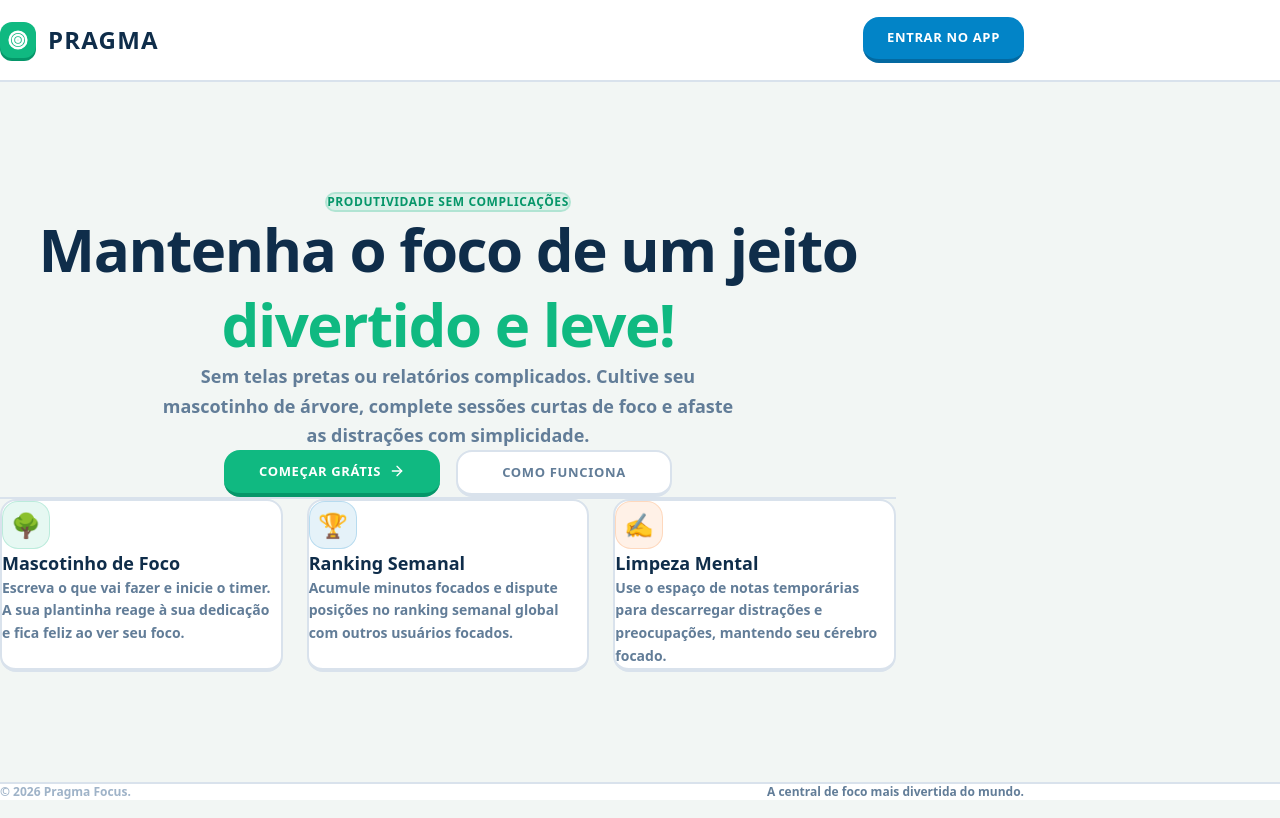
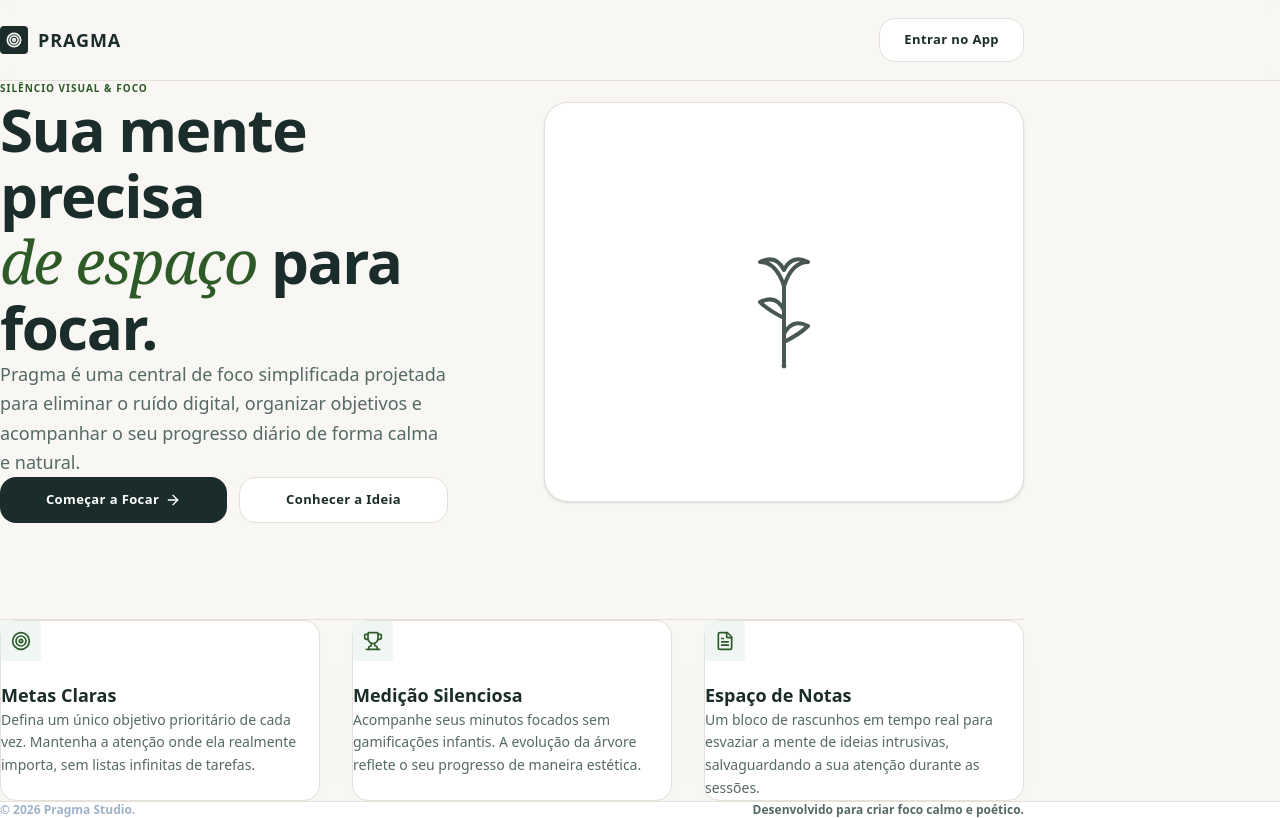
Before and after one commit to Elicarlos/focus-front, a Next.js app: page / in a window 1280 px wide. Built offline with nearby package versions, Linux system fonts and the light colour scheme.

Commit message:
design: implementa o design system autoral zen e minimalista Pragma Studio e remove referencias anteriores

```diff
--- a/src/app/globals.css
+++ b/src/app/globals.css
@@ -1,30 +1,19 @@
 @import "tailwindcss";
 
-/* DESIGN SYSTEM: PRAGMA SAGE & PETROL (HARMONIA ANÁLOGA COM ACENTO DOPAMINÉRGICO) */
+/* DESIGN SYSTEM: PRAGMA STUDIO (MINIMALISTA, CALMO E SOFISTICADO) */
 
 :root {
     --font-primary: 'Outfit', sans-serif;
-    --transition-smooth: all 0.2s cubic-bezier(0.4, 0, 0.2, 1);
+    --transition-smooth: all 0.25s cubic-bezier(0.4, 0, 0.2, 1);
 
-    /* Paleta de Cores de Alta Performance Cognitiva */
-    --bg-main: #f2f6f4;        /* Verde Sálvia Claríssimo - Reduz fadiga visual */
-    --navy-deep: #0f2d4a;      /* Azul Petróleo Profundo - Estabilidade e leitura confortável */
+    /* Paleta Cromática Zen Studio */
+    --bg-main: #f8f7f4;        /* Areia papel super suave */
+    --studio-navy: #1b2d2a;    /* Verde floresta quase preto para texto e elementos escuros */
+    --studio-green: #2d5a27;   /* Verde sálvia floresta */
+    --studio-cream: #efebe4;   /* Creme de contraste */
+    --border-subtle: #e5e0d8;  /* Linha fina cor de pedra */
 
-    /* Verde Esmeralda/Menta - Ação Positiva */
-    --duo-green: #10b981;
-    --duo-green-border: #059669;
-
-    /* Azul Oceano - Navegação e Intervalos */
-    --duo-blue: #0284c7;
-    --duo-blue-border: #0369a1;
-
-    /* Laranja Açafrão - Gatilho de Atenção e Dopamina (Prazos/Timers) */
-    --duo-orange: #f97316;
-    --duo-orange-border: #ea580c;
-
-    --border-radius-xl: 20px;
-    --border-radius-lg: 16px;
-    --border-radius-md: 12px;
+    --border-radius-studio: 16px;
 }
 
 * {
@@ -35,103 +24,66 @@
 
 body {
     background-color: var(--bg-main);
-    color: var(--navy-deep);
+    color: var(--studio-navy);
     font-family: var(--font-primary);
     -webkit-font-smoothing: antialiased;
 }
 
-/* Efeito de botão gordinho com profundidade 3D Flat */
-.btn-duo-green {
-    display: inline-flex;
-    align-items: center;
-    justify-content: center;
+/* Botões Planos e Elegantes (Sem 3D ou infantilidades) */
+.btn-studio-primary {
+    background-color: var(--studio-navy);
+    color: #ffffff;
+    font-weight: 600;
+    font-size: 13px;
+    letter-spacing: 0.03em;
     padding: 12px 24px;
-    border-radius: 16px;
-    background-color: var(--duo-green);
-    border-bottom: 4px solid var(--duo-green-border);
-    color: #ffffff;
-    font-weight: 800;
-    text-transform: uppercase;
-    letter-spacing: 0.05em;
-    font-size: 13px;
-    cursor: pointer;
+    border-radius: var(--border-radius-studio);
     transition: var(--transition-smooth);
 }
-.btn-duo-green:active {
-    border-bottom-width: 0px;
-    transform: translateY(4px);
+.btn-studio-primary:hover {
+    background-color: var(--studio-green);
+    transform: translateY(-1px);
+}
+.btn-studio-primary:active {
+    transform: translateY(0);
 }
 
-.btn-duo-blue {
-    display: inline-flex;
-    align-items: center;
-    justify-content: center;
+.btn-studio-secondary {
+    background-color: #ffffff;
+    border: 1.5px solid var(--border-subtle);
+    color: var(--studio-navy);
+    font-weight: 600;
+    font-size: 13px;
+    letter-spacing: 0.03em;
     padding: 12px 24px;
-    border-radius: 16px;
-    background-color: var(--duo-blue);
-    border-bottom: 4px solid var(--duo-blue-border);
-    color: #ffffff;
-    font-weight: 800;
-    text-transform: uppercase;
-    letter-spacing: 0.05em;
-    font-size: 13px;
-    cursor: pointer;
+    border-radius: var(--border-radius-studio);
     transition: var(--transition-smooth);
 }
-.btn-duo-blue:active {
-    border-bottom-width: 0px;
-    transform: translateY(4px);
+.btn-studio-secondary:hover {
+    background-color: var(--bg-main);
+    border-color: var(--studio-navy);
+    transform: translateY(-1px);
 }
 
-.btn-duo-orange {
-    display: inline-flex;
-    align-items: center;
-    justify-content: center;
-    padding: 12px 24px;
-    border-radius: 16px;
-    background-color: var(--duo-orange);
-    border-bottom: 4px solid var(--duo-orange-border);
-    color: #ffffff;
-    font-weight: 800;
-    text-transform: uppercase;
-    letter-spacing: 0.05em;
-    font-size: 13px;
-    cursor: pointer;
+/* Cards com sombras longas e suaves */
+.card-studio {
+    background-color: #ffffff;
+    border: 1.5px solid var(--border-subtle);
+    border-radius: var(--border-radius-studio);
+    box-shadow: 0 10px 30px -10px rgba(27, 45, 42, 0.04);
     transition: var(--transition-smooth);
 }
-.btn-duo-orange:active {
-    border-bottom-width: 0px;
-    transform: translateY(4px);
+
+.card-studio:hover {
+    box-shadow: 0 20px 40px -15px rgba(27, 45, 42, 0.08);
 }
 
-.btn-duo-white {
-    display: inline-flex;
-    align-items: center;
-    justify-content: center;
-    padding: 10px 22px; /* Ligeiramente menor por causa da borda de 2px lateral */
-    border-radius: 16px;
-    background-color: #ffffff;
-    border: 2px solid #d9e2ec;
-    border-bottom: 4px solid #d9e2ec;
-    color: #627d98;
-    font-weight: 800;
-    text-transform: uppercase;
-    letter-spacing: 0.05em;
-    font-size: 13px;
-    cursor: pointer;
-    transition: var(--transition-smooth);
-}
-.btn-duo-white:active {
-    border-bottom-width: 2px;
-    transform: translateY(2px);
-}
-
-/* Modais */
+/* Modais minimalistas */
 .modal-overlay {
     position: fixed;
     inset: 0;
-    background-color: rgba(15, 45, 74, 0.3);
-    backdrop-filter: blur(4px);
+    background-color: rgba(27, 45, 42, 0.2);
+    backdrop-filter: blur(8px);
     display: none;
     align-items: center;
     justify-content: center;
@@ -144,24 +96,25 @@ body {
 
 .modal-content {
     background-color: #ffffff;
-    border: 2px solid #d9e2ec;
-    border-radius: var(--border-radius-xl);
-    box-shadow: 0 20px 40px rgba(15, 45, 74, 0.06);
+    border: 1.5px solid var(--border-subtle);
+    border-radius: var(--border-radius-studio);
+    box-shadow: 0 30px 60px -15px rgba(27, 45, 42, 0.1);
     width: 90%;
-    max-width: 420px;
-    padding: 24px;
+    max-width: 400px;
+    padding: 28px;
 }
 
 .close-modal-btn {
     background: none;
     border: none;
     font-size: 24px;
-    color: #9fb3c8;
+    color: var(--studio-navy);
+    opacity: 0.4;
     cursor: pointer;
     line-height: 1;
     transition: var(--transition-smooth);
 }
 
 .close-modal-btn:hover {
-    color: var(--navy-deep);
+    opacity: 1;
 }
--- a/src/app/page.js
+++ b/src/app/page.js
@@ -1,12 +1,12 @@
 import Link from "next/link";
-import { Target, Trophy, FileText, ArrowRight } from "lucide-react";
+import { Target, Trophy, Calendar, FileText, ArrowRight } from "lucide-react";
 
 export const metadata = {
-  title: "Pragma | Simplifique seus Objetivos com Foco",
-  description: "Diga adeus à procrastinação e distrações com uma central de foco limpa e gamificada baseada em micro-hábitos e timers amigáveis.",
+  title: "Pragma | Espaço de Foco Minimalista",
+  description: "Organize seus objetivos e timers em uma central de produtividade calma e sem distrações visuais.",
   openGraph: {
     title: "Pragma | Central de Foco & Produtividade",
-    description: "SaaS de produtividade amigável e gamificada para ajudar você a manter o foco sem esforço.",
+    description: "SaaS de produtividade calmo para organizar suas metas acadêmicas, profissionais e escritas.",
     url: "https://geraqrcode.com.br",
     siteName: "Pragma Focus",
     locale: "pt_BR",
@@ -16,89 +16,108 @@ export const metadata = {
 
 export default function LandingPage() {
   return (
-    <div className="min-h-screen bg-[#f2f6f4] text-[#0f2d4a] flex flex-col font-sans antialiased selection:bg-[#10b981] selection:text-white">
+    <div className="min-h-screen bg-[#f8f7f4] text-[#1b2d2a] flex flex-col font-sans antialiased selection:bg-[#2d5a27] selection:text-white">
 
-      {/* Header */}
-      <header className="w-full bg-white border-b-2 border-[#d9e2ec] sticky top-0 z-50">
-        <div className="max-w-5xl mx-auto px-6 h-16 md:h-20 flex justify-between items-center">
-          <div className="flex items-center gap-3">
-            <div className="w-9 h-9 rounded-xl bg-[#10b981] flex items-center justify-center shadow-[0_3px_0_#059669]">
-              <Target className="w-5 h-5 text-white" strokeWidth={3} />
+      {/* Header Minimalista */}
+      <header className="w-full bg-transparent border-b border-[#e5e0d8] sticky top-0 z-50 backdrop-blur-md">
+        <div className="max-w-5xl mx-auto px-8 h-16 md:h-20 flex justify-between items-center">
+          <div className="flex items-center gap-2.5">
+            <div className="w-7 h-7 rounded bg-[#1b2d2a] flex items-center justify-center">
+              <Target className="w-4 h-4 text-[#f8f7f4]" strokeWidth={2.5} />
             </div>
-            <span className="font-black text-2xl tracking-wider text-[#0f2d4a]">PRAGMA</span>
+            <span className="font-extrabold text-lg tracking-wider text-[#1b2d2a]">PRAGMA</span>
           </div>
-          <Link href="/dashboard" className="px-5 py-2.5 rounded-2xl btn-duo-blue text-xs text-center border-b-4 hover:brightness-105 active:scale-95 transition-all">
+          <Link href="/dashboard" className="btn-studio-secondary py-2 px-4 text-xs">
             Entrar no App
           </Link>
         </div>
       </header>
 
       {/* Hero Section */}
-      <main className="flex-grow flex flex-col justify-center items-center max-w-4xl mx-auto px-6 py-16 md:py-24 text-center">
+      <main className="max-w-5xl mx-auto px-8 py-16 md:py-24 flex-grow flex flex-col gap-24">
 
-        {/* Badge */}
-        <span className="px-4 py-2 rounded-2xl bg-[#10b981]/10 text-[#059669] text-xs font-black uppercase tracking-wider mb-8 border-2 border-[#10b981]/20">
-          Produtividade sem complicações
+        <section className="grid grid-cols-1 md:grid-cols-2 gap-16 items-center">
+          {/* Texto Hero */}
+          <div className="flex flex-col items-start text-left">
+            <span className="text-[10px] font-black uppercase tracking-widest text-[#2d5a27] mb-4">
+              Silêncio Visual & Foco
             </span>
-
-        {/* Headline */}
-        <h1 className="text-4xl md:text-6xl font-black tracking-tight leading-tight mb-8 text-[#0f2d4a]">
-          Mantenha o foco de um jeito <br className="hidden md:inline" />
-          <span className="text-[#10b981] relative">
-            divertido e leve!
-          </span>
+            <h1 className="text-4xl md:text-5xl lg:text-6xl font-black tracking-tight leading-[1.1] mb-6 text-[#1b2d2a]">
+              Sua mente precisa <br />
+              <span className="text-[#2d5a27] italic font-normal font-serif">de espaço</span> para focar.
             </h1>
-
-        {/* Subtitle */}
-        <p className="text-base md:text-lg text-[#627d98] max-w-xl mx-auto mb-10 font-bold leading-relaxed">
-          Sem telas pretas ou relatórios complicados. Cultive seu mascotinho de árvore, complete sessões curtas de foco e afaste as distrações com simplicidade.
+            <p className="text-base md:text-lg text-[#556965] mb-8 font-medium leading-relaxed max-w-md">
+              Pragma é uma central de foco simplificada projetada para eliminar o ruído digital, organizar objetivos e acompanhar o seu progresso diário de forma calma e natural.
             </p>
 
-        {/* Call to Actions */}
-        <div className="flex flex-col sm:flex-row gap-4 w-full justify-center max-w-md mb-20">
-          <Link href="/dashboard" className="px-8 py-4 rounded-2xl btn-duo-green text-sm text-center flex-1 hover:brightness-105 transition-all flex items-center justify-center gap-2">
-            Começar Grátis <ArrowRight className="w-4 h-4" />
+            <div className="flex flex-col sm:flex-row gap-3 w-full max-w-md">
+              <Link href="/dashboard" className="btn-studio-primary text-center flex-grow flex items-center justify-center gap-1.5">
+                Começar a Focar <ArrowRight className="w-4 h-4" />
               </Link>
-          <a href="#features" className="px-8 py-4 rounded-2xl btn-duo-white text-sm text-center flex-1 border border-[#d9e2ec] text-[#0f2d4a] hover:bg-[#fafafa] transition-all">
-            Como funciona
+              <a href="#features" className="btn-studio-secondary text-center flex-grow">
+                Conhecer a Ideia
               </a>
             </div>
+          </div>
 
-        {/* Features Section */}
-        <section id="features" className="w-full pt-12 border-t-2 border-[#d9e2ec]">
-          <div className="grid grid-cols-1 md:grid-cols-3 gap-6 text-left">
+          {/* Ilustração Premium: Linha Contínua Orgânica em SVG */}
+          <div className="flex items-center justify-center bg-white border border-[#e5e0d8] rounded-[24px] shadow-sm p-12 h-[300px] md:h-[400px]">
+            <svg viewBox="0 0 100 100" className="w-40 h-40 opacity-80">
+              {/* Single line art de uma planta minimalista */}
+              <path
+                d="M50,90 Q50,70 50,40 Q45,25 35,25 Q45,20 50,30 Q55,20 65,25 Q55,25 50,40 M50,60 Q40,55 35,50 Q45,45 50,55 M50,75 Q60,70 65,65 Q55,60 50,70"
+                stroke="#1b2d2a"
+                strokeWidth="2.5"
+                fill="none"
+                strokeLinecap="round"
+                strokeLinejoin="round"
+              />
+              <circle cx="50" cy="90" r="1.5" fill="#1b2d2a" />
+            </svg>
+          </div>
+        </section>
 
-            {/* Feature 1 */}
-            <div className="p-6 rounded-2xl bg-white border-2 border-[#d9e2ec] border-b-4 hover:translate-y-[-2px] transition-all duration-200">
-              <div className="w-12 h-12 rounded-2xl bg-[#10b981]/10 text-2xl flex items-center justify-center mb-5 font-black text-[#10b981] border border-[#10b981]/20">
-                🌳
+        {/* Recursos em Cards Precisos */}
+        <section id="features" className="w-full pt-16 border-t border-[#e5e0d8]">
+          <div className="grid grid-cols-1 md:grid-cols-3 gap-8">
+
+            {/* Card 1 */}
+            <div className="card-studio p-8 flex flex-col gap-5">
+              <div className="w-10 h-10 rounded bg-[#f0f6f3] flex items-center justify-center text-[#2d5a27]">
+                <Target className="w-5 h-5" />
               </div>
-              <h3 className="text-lg font-black mb-2 text-[#0f2d4a]">Mascotinho de Foco</h3>
-              <p className="text-[#627d98] text-sm font-bold leading-relaxed">
-                Escreva o que vai fazer e inicie o timer. A sua plantinha reage à sua dedicação e fica feliz ao ver seu foco.
+              <div>
+                <h3 className="text-lg font-bold mb-2 text-[#1b2d2a]">Metas Claras</h3>
+                <p className="text-[#556965] text-sm leading-relaxed">
+                  Defina um único objetivo prioritário de cada vez. Mantenha a atenção onde ela realmente importa, sem listas infinitas de tarefas.
                 </p>
               </div>
+            </div>
 
-            {/* Feature 2 */}
-            <div className="p-6 rounded-2xl bg-white border-2 border-[#d9e2ec] border-b-4 hover:translate-y-[-2px] transition-all duration-200">
-              <div className="w-12 h-12 rounded-2xl bg-[#0284c7]/10 text-2xl flex items-center justify-center mb-5 font-black text-[#0284c7] border border-[#0284c7]/20">
-                🏆
+            {/* Card 2 */}
+            <div className="card-studio p-8 flex flex-col gap-5">
+              <div className="w-10 h-10 rounded bg-[#f0f6f3] flex items-center justify-center text-[#2d5a27]">
+                <Trophy className="w-5 h-5" />
               </div>
-              <h3 className="text-lg font-black mb-2 text-[#0f2d4a]">Ranking Semanal</h3>
-              <p className="text-[#627d98] text-sm font-bold leading-relaxed">
-                Acumule minutos focados e dispute posições no ranking semanal global com outros usuários focados.
+              <div>
+                <h3 className="text-lg font-bold mb-2 text-[#1b2d2a]">Medição Silenciosa</h3>
+                <p className="text-[#556965] text-sm leading-relaxed">
+                  Acompanhe seus minutos focados sem gamificações infantis. A evolução da árvore reflete o seu progresso de maneira estética.
                 </p>
               </div>
+            </div>
 
-            {/* Feature 3 */}
-            <div className="p-6 rounded-2xl bg-white border-2 border-[#d9e2ec] border-b-4 hover:translate-y-[-2px] transition-all duration-200">
-              <div className="w-12 h-12 rounded-2xl bg-[#f97316]/10 text-2xl flex items-center justify-center mb-5 font-black text-[#f97316] border border-[#f97316]/20">
-                ✍️
+            {/* Card 3 */}
+            <div className="card-studio p-8 flex flex-col gap-5">
+              <div className="w-10 h-10 rounded bg-[#f0f6f3] flex items-center justify-center text-[#2d5a27]">
+                <FileText className="w-5 h-5" />
               </div>
-              <h3 className="text-lg font-black mb-2 text-[#0f2d4a]">Limpeza Mental</h3>
-              <p className="text-[#627d98] text-sm font-bold leading-relaxed">
-                Use o espaço de notas temporárias para descarregar distrações e preocupações, mantendo seu cérebro focado.
+              <div>
+                <h3 className="text-lg font-bold mb-2 text-[#1b2d2a]">Espaço de Notas</h3>
+                <p className="text-[#556965] text-sm leading-relaxed">
+                  Um bloco de rascunhos em tempo real para esvaziar a mente de ideias intrusivas, salvaguardando a sua atenção durante as sessões.
                 </p>
+              </div>
             </div>
 
           </div>
@@ -106,11 +125,11 @@ export default function LandingPage() {
 
       </main>
 
-      {/* Footer */}
-      <footer className="w-full bg-white border-t-2 border-[#d9e2ec] py-8 text-center text-xs font-black text-[#9fb3c8] mt-auto">
-        <div className="max-w-5xl mx-auto px-6 flex flex-col md:flex-row justify-between items-center gap-4">
-          <span>&copy; {new Date().getFullYear()} Pragma Focus.</span>
-          <span className="text-[#627d98]">A central de foco mais divertida do mundo.</span>
+      {/* Footer Minimalista */}
+      <footer className="w-full bg-white border-t border-[#e5e0d8] py-8 text-xs font-semibold text-[#9fb3c8]">
+        <div className="max-w-5xl mx-auto px-8 flex flex-col md:flex-row justify-between items-center gap-4">
+          <span>&copy; {new Date().getFullYear()} Pragma Studio.</span>
+          <span className="text-[#556965]">Desenvolvido para criar foco calmo e poético.</span>
         </div>
       </footer>
     </div>
```
Also changed, not shown: src/components/MascotTree.js (+36 -44 lines), src/components/Modals.js (+16 -16 lines), src/components/Notepad.js (+5 -5 lines), src/components/Sidebar.js (+21 -21 lines), src/components/TaskInput.js (+6 -6 lines), src/components/TimerCircle.js (+14 -14 lines). Lines whose indentation alone changed are shown as unchanged.
